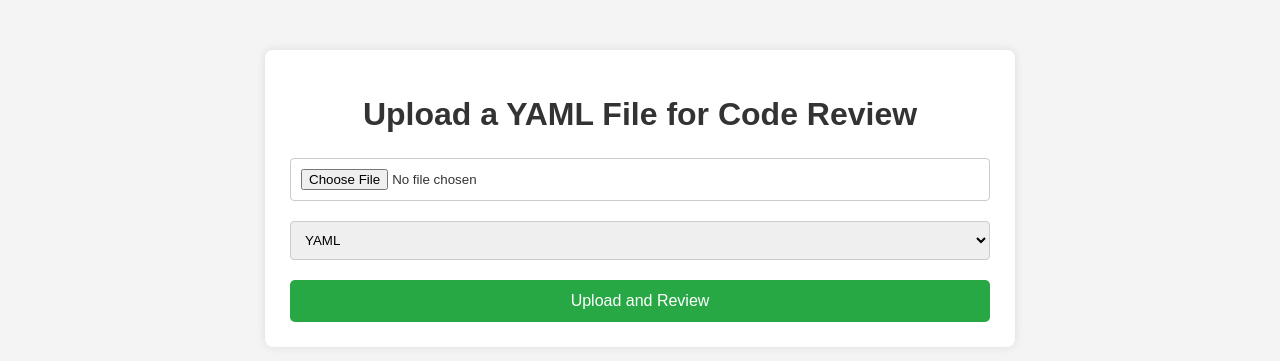
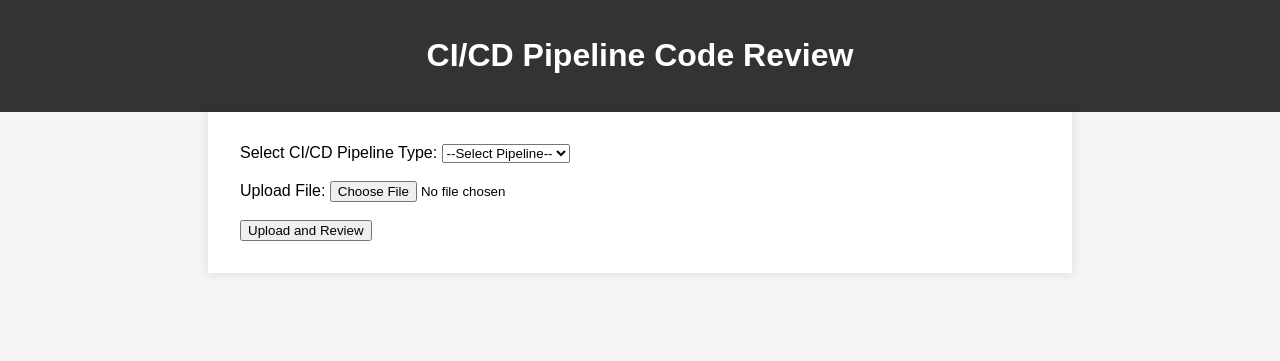
Before and after one commit to aryansingla45/flask-llm-ci-cd, a Flask app: template templates/index.html in a window 1280 px wide. Shown: the top 361 px of the page. Run offline with Flask 3, Linux system fonts and the light colour scheme; the template is opened without the code that fills it, so the values that code supplies are empty.

Commit message:
Version 2

```diff
--- a/app.py
+++ b/app.py
@@ -7,7 +7,7 @@ import google.generativeai as genai
 
 app = Flask(__name__)
 app.config['UPLOAD_FOLDER'] = 'uploads/'
-app.secret_key = 'your_secret_key_here'  # Needed for session management
+app.secret_key = 'just my random string'  # Needed for session management
 
 if not os.path.exists(app.config['UPLOAD_FOLDER']):
     os.makedirs(app.config['UPLOAD_FOLDER'])
@@ -25,15 +25,6 @@ generation_config = {
 
 @app.route('/', methods=['GET', 'POST'])
 def index():
-    if 'chat_history' not in session:
-        session['chat_history'] = []
-
-    # Recreate the ChatSession with the stored history
-    chat_session = genai.GenerativeModel(
-        model_name="gemini-1.5-flash",
-        generation_config=generation_config
-    ).start_chat(history=session['chat_history'])
-
     if request.method == 'POST':
         if 'file' in request.files:
             file = request.files['file']
@@ -44,23 +35,16 @@ def index():
                 # Load and review the file content
                 file_content = load_file(file_path, request.form['pipeline_type'])
                 review = review_code(file_content if isinstance(file_content, str) else yaml.dump(file_content), request.form['pipeline_type'])
-                session['last_review'] = review  # Save the review result for further queries
+                session['last_review'] = review  # Save the review result for displaying on the next page
 
-                return render_template('index.html', review=review)
-
-        if 'query' in request.form:
-            query = request.form['query']
-            response = chat_session.send_message(query)
-            session['chat_history'] = chat_session.history  # Update session with new chat history
-            return render_template('index.html', review=session.get('last_review'), response=response.text)
+                return redirect(url_for('review'))
 
     return render_template('index.html')
 
-@app.route('/clear_session', methods=['POST'])
-def clear_session():
-    session.pop('chat_history', None)
-    session.pop('last_review', None)
-    return redirect(url_for('index'))
+@app.route('/review', methods=['GET'])
+def review():
+    review = session.get('last_review')
+    return render_template('review.html', review=review)
 
 if __name__ == "__main__":
     app.run(debug=True)
--- a/src/LLM.py
+++ b/src/LLM.py
@@ -25,6 +25,6 @@ chat_session = model.start_chat(
 )
 
 def review_code(file_content, pipeline_type):
-    prompt = f"Please review the following {pipeline_type} configuration file for best practices, potential issues, and improvements:\n\n{file_content}"
+    prompt = f"Please review the following {pipeline_type} configuration file for syntax errors and return the improvised code.\n\n{file_content}"
     response = chat_session.send_message(prompt)
     return response.text
--- a/static/css/styles.css
+++ b/static/css/styles.css
@@ -1,80 +1,54 @@
-/* static/css/styles.css */
-
 body {
     font-family: Arial, sans-serif;
     background-color: #f4f4f4;
-    color: #333;
     margin: 0;
     padding: 0;
 }
 
-.container {
-    max-width: 700px;
-    margin: 50px auto;
-    background: #fff;
-    padding: 25px;
-    border-radius: 8px;
-    box-shadow: 0 0 10px rgba(0, 0, 0, 0.1);
+header {
+    background-color: #333;
+    color: #fff;
+    padding: 1em;
+    text-align: center;
 }
 
-h1 {
-    text-align: center;
-    margin-bottom: 25px;
+main {
+    padding: 2em;
+    max-width: 800px;
+    margin: 0 auto;
+    background-color: #fff;
+    box-shadow: 0px 0px 10px rgba(0, 0, 0, 0.1);
 }
 
-form {
-    display: flex;
-    flex-direction: column;
+.review-content {
+    white-space: pre-wrap; /* Ensures that the content wraps and preserves whitespace */
+    background-color: #f9f9f9;
+    padding: 1em;
+    border-radius: 5px;
+    border: 1px solid #ddd;
+    overflow-wrap: break-word; /* Ensures long words are wrapped */
+    word-wrap: break-word; /* Older property for compatibility */
 }
 
-label {
-    margin-bottom: 5px;
-    font-weight: bold;
+a {
+    color: #333;
+    text-decoration: none;
 }
 
-select, input[type="file"] {
-    margin-bottom: 20px;
-    padding: 10px;
-    border: 1px solid #ccc;
-    border-radius: 4px;
+a:hover {
+    text-decoration: underline;
 }
 
-input[type="submit"] {
-    background-color: #28a745;
-    color: white;
-    border: none;
-    padding: 12px 20px;
+.home-button {
+    display: inline-block;
+    margin-top: 1em;
+    padding: 0.5em 1em;
+    background-color: #007bff;
+    color: #fff;
     border-radius: 5px;
-    cursor: pointer;
-    font-size: 16px;
+    text-align: center;
 }
 
-input[type="submit"]:hover {
-    background-color: #218838;
+.home-button:hover {
+    background-color: #0056b3;
 }
-
-.review-box {
-    margin-top: 30px;
-    background: #f8f9fa;
-    padding: 15px;
-    border-radius: 5px;
-}
-
-pre {
-    white-space: pre-wrap;
-    word-wrap: break-word;
-}
-
-.flashes {
-    list-style-type: none;
-    padding: 0;
-    margin-bottom: 20px;
-}
-
-.flashes li {
-    background-color: #f8d7da;
-    color: #721c24;
-    padding: 10px;
-    border-radius: 4px;
-    margin-bottom: 5px;
-}
--- a/static/js/scripts.js
+++ b/static/js/scripts.js
@@ -1,28 +1,24 @@
-// static/js/scripts.js
+document.getElementById('uploadForm').addEventListener('submit', function(event) {
+    const pipelineType = document.getElementById('pipeline_type').value;
+    const file = document.getElementById('file').files[0];
 
-document.addEventListener('DOMContentLoaded', function() {
-    const pipelineTypeSelect = document.getElementById('pipeline_type');
-    const fileInput = document.getElementById('file');
+    if (!pipelineType || !file) {
+        alert('Please select a pipeline type and upload a file.');
+        event.preventDefault();
+        return;
+    }
 
-    pipelineTypeSelect.addEventListener('change', function() {
-        const selectedType = this.value;
-        let acceptTypes = '';
+    const fileExtension = file.name.split('.').pop().toLowerCase();
+    const pipelineFileMapping = {
+        'yaml': ['yaml', 'yml'],
+        'docker': ['dockerfile'],
+        'jenkins': ['jenkinsfile'],
+        'travis': ['travis.yml'],
+        'github_actions': ['yml', 'yaml']
+    };
 
-        switch(selectedType) {
-            case 'yaml':
-                acceptTypes = '.yaml,.yml';
-                break;
-            case 'docker':
-                acceptTypes = '.Dockerfile,.dockerfile,Dockerfile';
-                break;
-            case 'jenkins':
-                acceptTypes = '.Jenkinsfile,.jenkinsfile,Jenkinsfile';
-                break;
-            // Add more cases as needed
-            default:
-                acceptTypes = '';
-        }
-
-        fileInput.setAttribute('accept', acceptTypes);
-    });
+    if (!pipelineFileMapping[pipelineType].includes(fileExtension)) {
+        alert('Invalid file format for the selected pipeline type.');
+        event.preventDefault();
+    }
 });
--- a/templates/index.html
+++ b/templates/index.html
@@ -3,42 +3,31 @@
 <head>
     <meta charset="UTF-8">
     <meta name="viewport" content="width=device-width, initial-scale=1.0">
-    <title>Code Review System</title>
     <link rel="stylesheet" href="{{ url_for('static', filename='css/styles.css') }}">
+    <title>CI/CD Code Review</title>
 </head>
 <body>
-    <div class="container">
-        <h1>Upload a YAML File for Code Review</h1>
-        <form method="post" enctype="multipart/form-data">
-            <input type="file" name="file" accept=".yaml, .dockerfile, .jenkinsfile">
-            <select name="pipeline_type" id="pipeline_type">
+    <header>
+        <h1>CI/CD Pipeline Code Review</h1>
+    </header>
+    <main>
+        <form id="uploadForm" method="POST" enctype="multipart/form-data">
+            <label for="pipeline_type">Select CI/CD Pipeline Type:</label>
+            <select name="pipeline_type" id="pipeline_type" required>
+                <option value="">--Select Pipeline--</option>
                 <option value="yaml">YAML</option>
-                <option value="docker">Docker</option>
+                <option value="docker">Dockerfile</option>
                 <option value="jenkins">Jenkins</option>
+                <option value="travis">Travis CI</option>
+                <option value="github_actions">GitHub Actions</option>
             </select>
-            <input type="submit" value="Upload and Review">
+            <br><br>
+            <label for="file">Upload File:</label>
+            <input type="file" name="file" id="file" required>
+            <br><br>
+            <button type="submit">Upload and Review</button>
         </form>
-
-        {% if review %}
-        <div class="review-box">
-            <h2>Code Review Result:</h2>
-            <pre>{{ review }}</pre>
-        </div>
-        {% endif %}
-
-        {% if response %}
-        <div class="response-box">
-            <h2>LLM Response:</h2>
-            <pre>{{ response }}</pre>
-        </div>
-        {% endif %}
-
-        {% if review %}
-        <form method="post" action="{{ url_for('clear_session') }}">
-            <input type="submit" value="Clear Session">
-        </form>
-        {% endif %}
-    </div>
+    </main>
     <script src="{{ url_for('static', filename='js/scripts.js') }}"></script>
 </body>
 </html>
```
Also changed, not shown: templates/review.html (added, +21 -0 lines), tests/test_review.py (+12 -2 lines).
